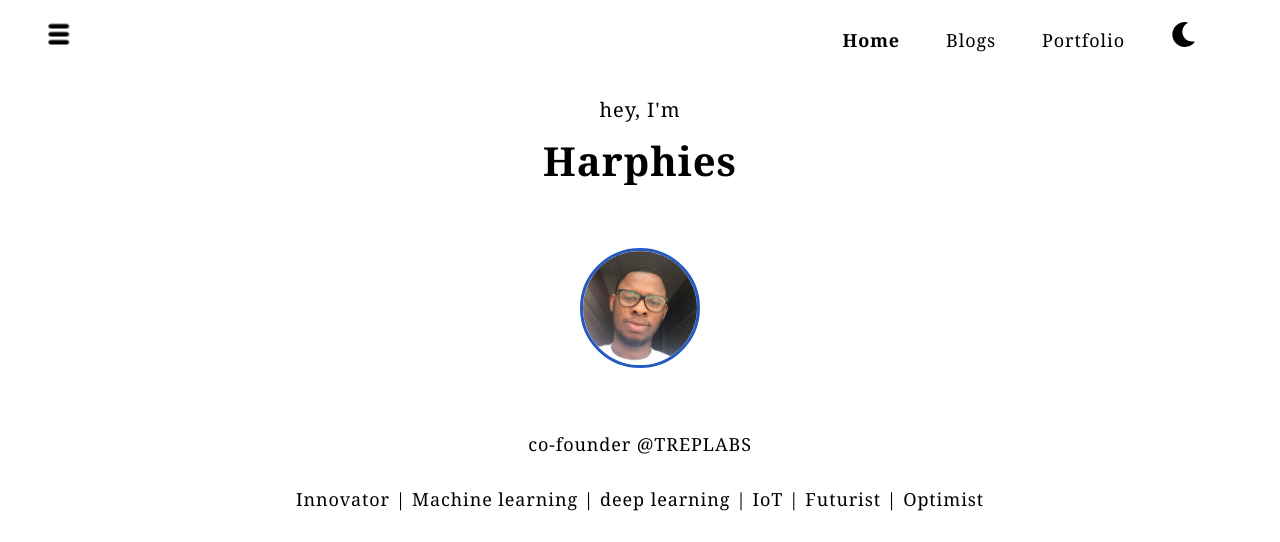
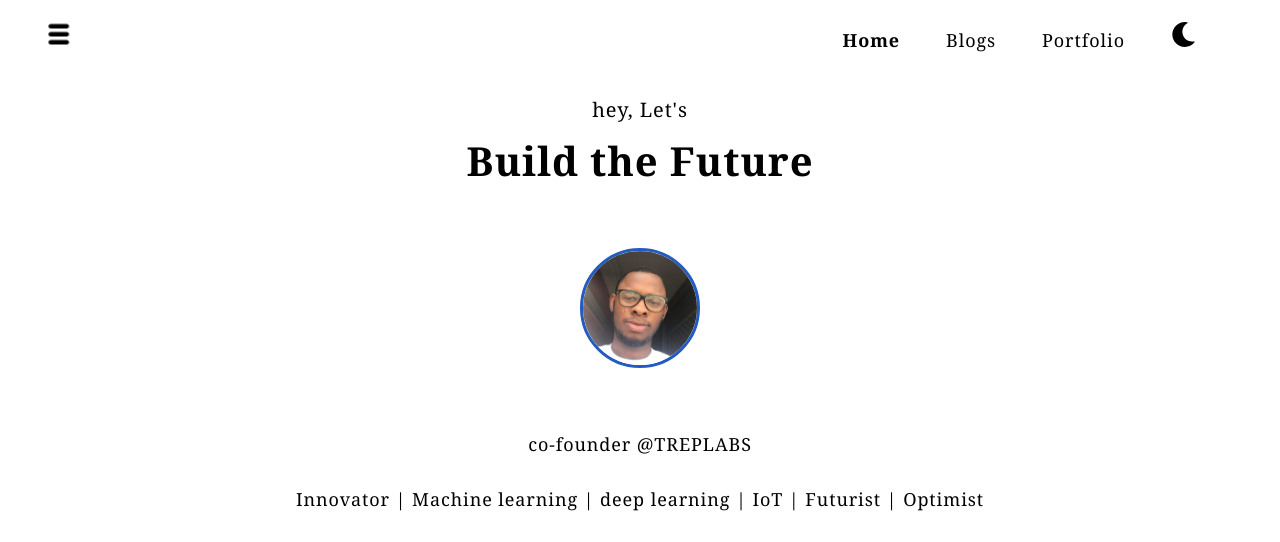
Before and after one commit to Harphies/architectures-with-code, a Gatsby site: page / in a window 1280 px wide. Shown: the top 542 px of the page. Built offline with nearby package versions, Linux system fonts and the light colour scheme; Gatsby itself is replaced by a stand-in of ours; a web font is replaced by a local one.

Commit message:
updated build

```diff
--- a/src/pages/index.js
+++ b/src/pages/index.js
@@ -64,7 +64,7 @@ class BlogPageHome extends React.Component {
                 className="ico20 inline "
                 style={{ animationDelay: "0.02s", lineHeight: "1.7em" }}
               >
-                {" I'm"}
+                {" Let's"}
               </FadeIn>
             </div>
             <div className="mB25 width100 textcenter oh">
@@ -72,7 +72,7 @@ class BlogPageHome extends React.Component {
                 className="fs40 inbl "
                 style={{ animationDelay: "0.05s", lineHeight: "1.7em" }}
               >
-                <h1 className="fs40 myname">Harphies</h1>
+                <h1 className="fs40 myname">Build the Future</h1>
               </FadeIn>
             </div>
           </div>
```
Also changed, not shown: 1 other file.
